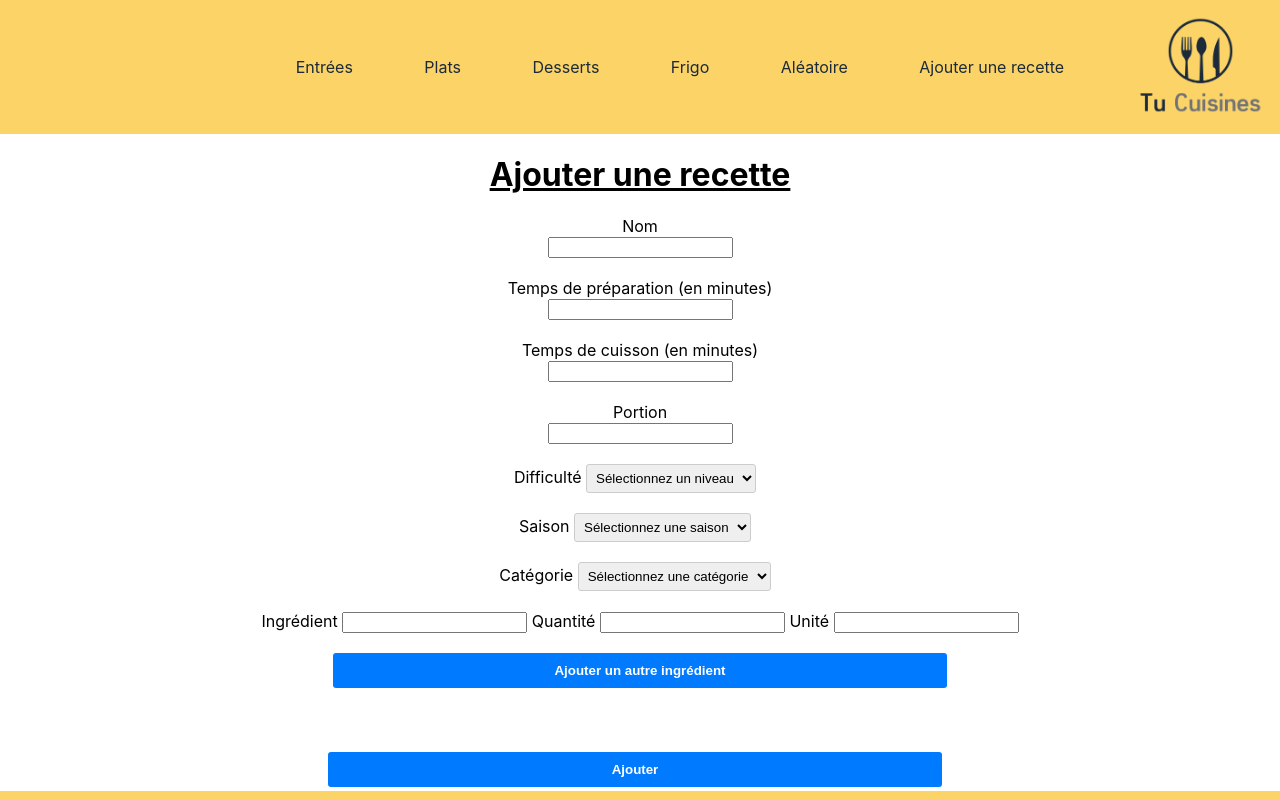
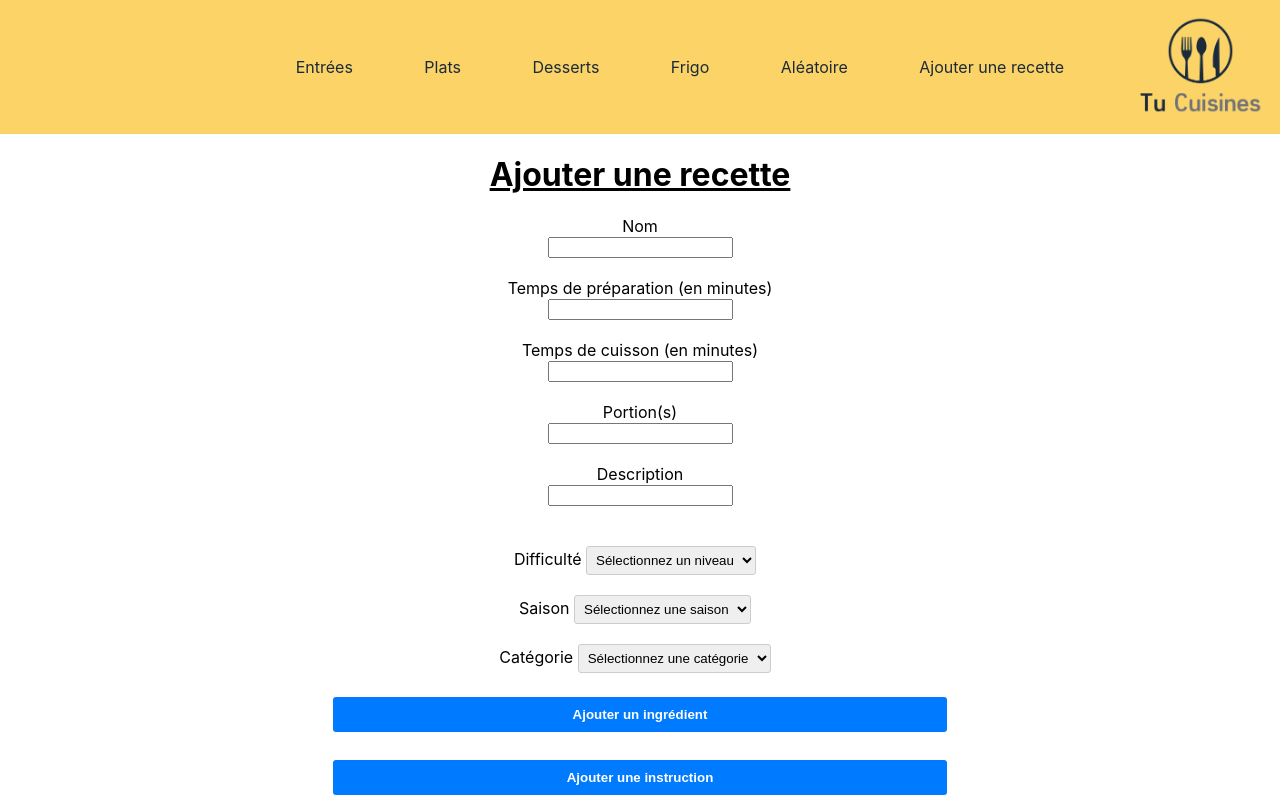
Before and after one commit to tfeutren/cookingRecipeWebsite, a React (Create React App) app in the folder cooking-recipe/: page /formulaire in a window 1280 px wide. Shown: the top 800 px of the page. Built offline with nearby package versions, Linux system fonts and the light colour scheme.

Commit message:
Co-authored-by: Noa_TEDGHI <ntedghi@users.noreply.github.com> Co-authored-by: Thomas Feutren <tfeutren@users.noreply.github.com>

```diff
--- a/cooking-recipe/src/pages/Formulaire.js
+++ b/cooking-recipe/src/pages/Formulaire.js
@@ -6,14 +6,69 @@ function Formulaire() {
   const [preparationTime, setPreparationTime] = useState('');
   const [cookTime, setCookTime] = useState('');
   const [difficulty, setDifficulty] = useState('');
-  const [ingredients, setIngredients] = useState('');
-  const [visible,setVisible] = useState(false);
+  const [ingredients, setIngredientName] = useState([]);
+  const [quantity, setIngredientQuantity] = useState([]);
+  const [unit, setIngredientUnit] = useState([]);
   const [category, setCategory] = useState('');
-  const [unit, setIngredientsUnit] = useState('');
-  const [quantity, setIngredientsQuantity] = useState('');
   const [type, setType] = useState('');
   const [portion, setPortion] = useState('');
   const [saison, setSaison] = useState('');
+  const [instruction, setInstruction] = useState([]);
+  const [description, setDescription] = useState('');
+
+  const handleAddIngredient = () => {
+    setIngredientName([...ingredients, '']);
+    setIngredientQuantity([...quantity, '']);
+    setIngredientUnit([...unit, '']);
+  };
+
+  const handleRemoveIngredient = (index) => {
+    const updatedIngredients = [...ingredients];
+    const updatedQuantity = [...quantity];
+    const updatedUnit = [...unit];
+
+    updatedIngredients.splice(index, 1);
+    updatedQuantity.splice(index, 1);
+    updatedUnit.splice(index, 1);
+
+    setIngredientName(updatedIngredients);
+    setIngredientQuantity(updatedQuantity);
+    setIngredientUnit(updatedUnit);
+  };
+
+  const handleIngredientChange = (index, value) => {
+    const updatedIngredients = [...ingredients];
+    updatedIngredients[index] = value;
+    setIngredientName(updatedIngredients);
+  };
+
+  const handleQuantityChange = (index, value) => {
+    const updatedQuantity = [...quantity];
+    updatedQuantity[index] = value;
+    setIngredientQuantity(updatedQuantity);
+  };
+
+  const handleUnitChange = (index, value) => {
+    const updatedUnit = [...unit];
+    updatedUnit[index] = value;
+    setIngredientUnit(updatedUnit);
+  };
+
+  const handleAddInstruction = () => {
+    setInstruction([...instruction, '']);
+  };
+
+  const handleRemoveInstruction = (index) => {
+    const updatedInstruction = [...instruction];
+    updatedInstruction.splice(index, 1);
+    setInstruction(updatedInstruction);
+  };
+
+  const handleInstructionChange = (index, value) => {
+    const updatedInstruction = [...instruction];
+    updatedInstruction[index] = value;
+    setInstruction(updatedInstruction);
+  };
 
   const handleChangeCategory = (e) => {
     setCategory(e.target.value);
@@ -27,8 +82,13 @@ function Formulaire() {
     handleChangeDifficulty(e.target.value);
   }
 
-  const handleSubmit = (e) => {
-    e.preventDefault();
+  const handleChangeDescription = (e) => {
+    setDescription(e.target.value);
+  };
+
+  const handleSubmit = () => {
+    alert(`Submitted ${name} ${preparationTime} ${preparationTime} ${cookTime} ${portion} ${difficulty} ${category} ${saison}`);
+
 
     // Créer un objet recette avec les valeurs des champs
     const recette = {
@@ -42,18 +102,7 @@ function Formulaire() {
       category,
       type,
       portion,
-      //ingredients: ingredients.split(',').map((ingredient) => ingredient.trim()),
     };
-
-//     const Button = styled.button`
-//       background-color: black;
-//       color: white;
-//       font-size: 20px;
-//       padding: 10px 60px;
-//       border-radius: 5px;
-//       margin: 10px 0px;
-//       cursor: pointer;
-// `;
 
     // Envoyer l'objet recette à l'API ou effectuer d'autres opérations nécessaires
     // Réinitialiser les valeurs des champs après la soumission
@@ -61,10 +110,10 @@ function Formulaire() {
     setPreparationTime('');
     setCookTime('');
     setDifficulty('');
-    setIngredients('');
-    setIngredientsQuantity('');
+    setIngredientName('');
+    setIngredientQuantity('');
     setCategory('');
-    setIngredientsUnit('');
+    setIngredientUnit('');
     setType('');
     setPortion('');
   };
@@ -72,34 +121,39 @@ function Formulaire() {
   return (
     <div>
       <h1>Ajouter une recette</h1>
-      <form onSubmit={handleSubmit}>
         <label>
           Nom
           <div>
-          <input type="text" value={name} onChange={(e) => setName(e.target.value)} />
+          <input type="text" id="name" value={name} onChange={(e) => setName(e.target.value)} />
         </div>
         </label>
         <br />
         <label>
           Temps de préparation (en minutes)
           <div>
-          <input type="text" value={preparationTime} onChange={(e) => setPreparationTime(e.target.value)} />
+          <input type="text" id="preparationTime" value={preparationTime} onChange={(e) => setPreparationTime(e.target.value)} />
           </div>
          <br />
           Temps de cuisson (en minutes)
           <div>
-          <input type="text" value={cookTime} onChange={(e) => setCookTime(e.target.value)} />
+          <input type="text" id="cookTime" value={cookTime} onChange={(e) => setCookTime(e.target.value)} />
           </div>
           <br />
-          Portion
+          Portion(s)
           <div>
-          <input type="int" value={portion} onChange={(e) => setPortion(e.target.value)} />
+          <input type="int" id="portion" value={portion} onChange={(e) => setPortion(e.target.value)} />
           </div>
+          <br />
+          Description
+          <div>
+          <input type="text" id="description" value={description} onChange={(e) => setDescription(e.target.value)} />
+          </div>
+         <br />
         </label>
         <br />
         <label>
         Difficulté{' '}
-          <select value={category} onChange={handleChangeDifficulty}>
+          <select value={difficulty} id="difficulty" onChange={handleChangeDifficulty}>
             <option value="">Sélectionnez un niveau </option>
             <option value="1">1</option>
             <option value="2">2</option>
@@ -112,7 +166,7 @@ function Formulaire() {
         <br />
         <label>
         Saison{' '}
-          <select value={category} onChange={handleChangeSeason}>
+          <select value={saison} id="season" onChange={handleChangeSeason}>
             <option value="">Sélectionnez une saison</option>
             <option value="printemps">Printemps</option>
             <option value="ete">Eté</option>
@@ -124,7 +178,7 @@ function Formulaire() {
         <br />
         <label>
           Catégorie{' '}
-          <select value={category} onChange={handleChangeCategory}>
+          <select value={category} id="category" onChange={handleChangeCategory}>
             <option value="">Sélectionnez une catégorie</option>
             <option value={MealCategory.entree}>Entrée</option>
             <option value={MealCategory.plat}>Plat</option>
@@ -134,31 +188,65 @@ function Formulaire() {
         <br />
         <br />
 
-        <label>
-        <form onSubmit={handleSubmit}>
-            {' '}Ingrédient{' '}
-            <input type="text" value={ingredients} onChange={(e) => setIngredients(e.target.value)} />
-            {' '}Quantité{' '}
-            <input type="float" value={quantity} onChange={(e) => setIngredientsQuantity(e.target.value)} />
-            {' '}Unité{' '}
-            <input type="text" value={unit} onChange={(e) => setIngredientsUnit(e.target.value)} />
-        </form>
-        <p>
-        <button onClick={()=>setVisible(true)}>Ajouter un autre ingrédient</button>
-        </p>
-        </label>
+        {ingredients.map((ingredient, index) => (
+          <div key={index}>
+          <label>
+            Ingrédient
+            <input
+              type="text"
+              value={ingredient}
+              onChange={(e) => handleIngredientChange(index, e.target.value)}
+            />
+          </label>
+          <label>
+            Quantité
+            <input
+              type="float"
+              value={quantity[index]}
+              onChange={(e) => handleQuantityChange(index, e.target.value)}
+            />
+          </label>
+          <label>
+            Unité
+            <input
+              type="text"
+              value={unit[index]}
+              onChange={(e) => handleUnitChange(index, e.target.value)}
+            />
+          </label>
+          <button onClick={() => handleRemoveIngredient(index)}>Supprimer</button>
+        </div>
+        ))}
+        <button onClick={handleAddIngredient}>Ajouter un ingrédient</button>
+
+
+        <br/>
+        <br/>
+
+        {instruction.map((instruction, index) => (
+          <div key={index}>
+          <label>
+            Instructions :
+            <input
+              type="text"
+              value={instruction}
+              onChange={(e) => handleInstructionChange(index, e.target.value)}
+            />
+          </label>
+          <button onClick={() => handleRemoveInstruction(index)}>Supprimer</button>
+        </div>
+        ))}
+        <button onClick={handleAddInstruction}>Ajouter une instruction</button>
+        <br />
         <br />
         <br />
         <label>
         <button type="submit">Ajouter</button>
 
         </label>
-      </form>
     </div>
   );
 }
-//a faire :  ajouts ingrédients
-//Instructions : comme les ingrédients, avec des etapes
 //Recuperer les donnees et modifier le json
 //embellir
 
```
